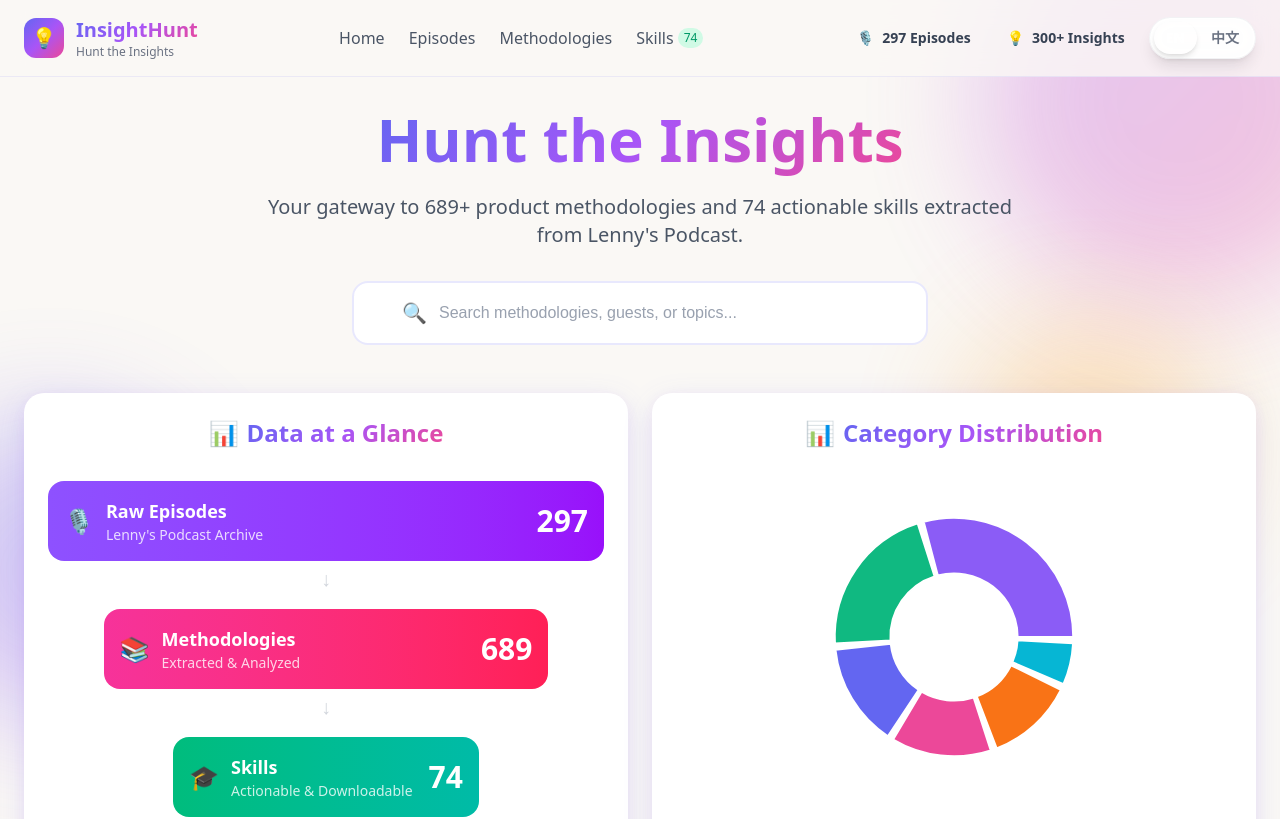
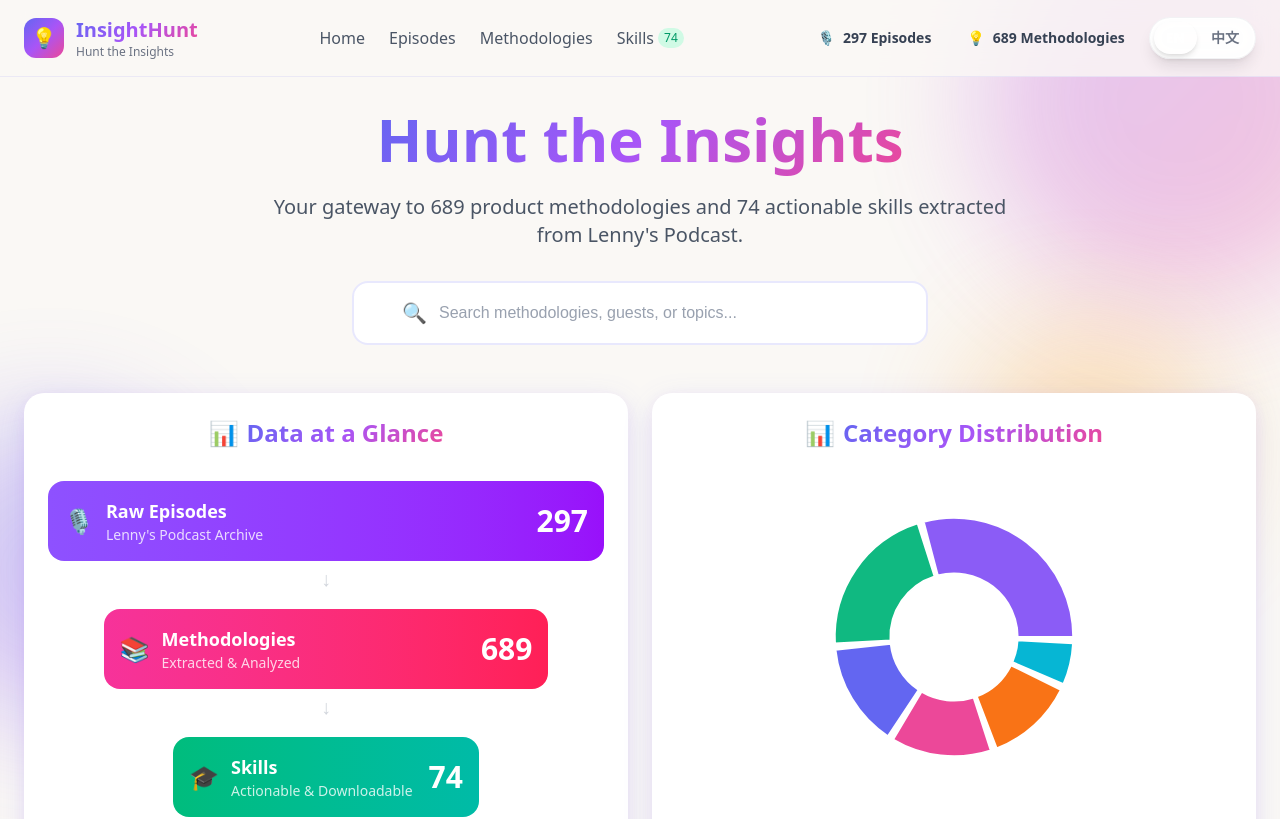
Before and after one commit to Coowoolf/insighthunt, a Next.js app: page / in a window 1280 px wide. Shown: the top 819 px of the page. Built offline with nearby package versions, Linux system fonts and the light colour scheme; a web font is replaced by a local one.

Commit message:
fix: Correct all approximate numbers to exact values
- 689+ → 689 everywhere (methodologies count is exact)
- 300+ Insights → 689 Methodologies in Header
- Fixed metadata descriptions in layout.tsx
- Ensures consistency across EN and CN

```diff
--- a/src/app/cn/methodologies/page.tsx
+++ b/src/app/cn/methodologies/page.tsx
@@ -41,7 +41,7 @@ function MethodologiesContent() {
                     <span className="gradient-text">全部方法论</span>
                 </h1>
                 <p className="text-gray-600 max-w-2xl mx-auto">
-                    浏览和搜索 689+ 来自世界级 PM 的产品框架。
+                    浏览和搜索 689 个来自世界级 PM 的产品框架。
                 </p>
             </section>
 
--- a/src/app/cn/page.tsx
+++ b/src/app/cn/page.tsx
@@ -46,7 +46,7 @@ export default function ChineseHome() {
                         <span className="gradient-text">洞见狩猎</span>
                     </h1>
                     <p className="text-xl text-gray-600 max-w-3xl mx-auto mb-8">
-                        从 Lenny Podcast 提炼的 689+ 产品方法论和 74 个可操作技能。
+                        从 Lenny Podcast 提炼的 689 个产品方法论和 74 个可操作技能。
                     </p>
 
                     {/* Search Bar */}
--- a/src/app/layout.tsx
+++ b/src/app/layout.tsx
@@ -4,11 +4,11 @@ import { LanguageProvider } from '@/context/LanguageContext';
 
 export const metadata: Metadata = {
   title: 'InsightHunt - Hunt the Insights from the Best Product Minds',
-  description: '300+ product methodologies from the world\'s best PMs, extracted from Lenny\'s Podcast. Discover frameworks from Marty Cagan, Shreyas Doshi, Julie Zhuo, and more.',
+  description: '689 product methodologies from the world\'s best PMs, extracted from Lenny\'s Podcast. Discover frameworks from Marty Cagan, Shreyas Doshi, Julie Zhuo, and more.',
   keywords: ['product management', 'PM', 'methodology', 'framework', 'Lenny Podcast', 'product strategy'],
   openGraph: {
     title: 'InsightHunt - Hunt the Insights',
-    description: '300+ product methodologies from Lenny\'s Podcast',
+    description: '689 product methodologies from Lenny\'s Podcast',
     url: 'https://insighthunt.org',
     siteName: 'InsightHunt',
     type: 'website',
@@ -16,7 +16,7 @@ export const metadata: Metadata = {
   twitter: {
     card: 'summary_large_image',
     title: 'InsightHunt - Hunt the Insights',
-    description: '300+ product methodologies from Lenny\'s Podcast',
+    description: '689 product methodologies from Lenny\'s Podcast',
   },
 };
 
--- a/src/app/methodologies/page.tsx
+++ b/src/app/methodologies/page.tsx
@@ -45,8 +45,8 @@ function MethodologiesContent() {
                 </h1>
                 <p className="text-gray-600 max-w-2xl mx-auto">
                     {t(
-                        'Browse and search through 689+ product frameworks from world-class PMs.',
-                        '浏览和搜索 689+ 来自世界级 PM 的产品框架。'
+                        'Browse and search through 689 product frameworks from world-class PMs.',
+                        '浏览和搜索 689 个来自世界级 PM 的产品框架。'
                     )}
                 </p>
             </section>
--- a/src/app/page.tsx
+++ b/src/app/page.tsx
@@ -49,8 +49,8 @@ export default function Home() {
           </h1>
           <p className="text-xl text-gray-600 max-w-3xl mx-auto mb-8">
             {t(
-              'Your gateway to 689+ product methodologies and 74 actionable skills extracted from Lenny\'s Podcast.',
-              '从 Lenny Podcast 提炼的 689+ 产品方法论和 74 个可操作技能。'
+              'Your gateway to 689 product methodologies and 74 actionable skills extracted from Lenny\'s Podcast.',
+              '从 Lenny Podcast 提炼的 689 个产品方法论和 74 个可操作技能。'
             )}
           </p>
 
--- a/src/app/skills/page.tsx
+++ b/src/app/skills/page.tsx
@@ -115,7 +115,7 @@ export default function SkillsPage() {
                 {/* Back to Methodologies CTA */}
                 <section className="mt-12 text-center">
                     <p className="text-gray-600 mb-4">
-                        {t('Skills are extracted from our 689+ methodologies', '技能来自我们 689+ 方法论的提取')}
+                        {t('Skills are extracted from our 689 methodologies', '技能来自我们 689 个方法论的提取')}
                     </p>
                     <Link
                         href="/methodologies"
--- a/src/components/Header.tsx
+++ b/src/components/Header.tsx
@@ -57,7 +57,7 @@ export function Header() {
                             </div>
                             <div className="flex items-center gap-2 px-3 py-1.5 rounded-full bg-gradient-to-r from-primary-orange/10 to-primary-gold/10">
                                 <span className="text-primary-orange">💡</span>
-                                <span className="font-semibold text-gray-700">300+ {t('Insights', '洞见')}</span>
+                                <span className="font-semibold text-gray-700">{t('689 Methodologies', '689 个方法论')}</span>
                             </div>
                         </div>
                         <LanguageSwitcher />
```
